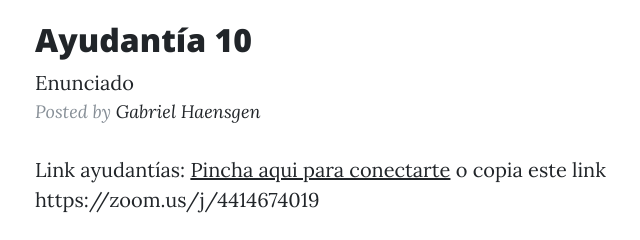
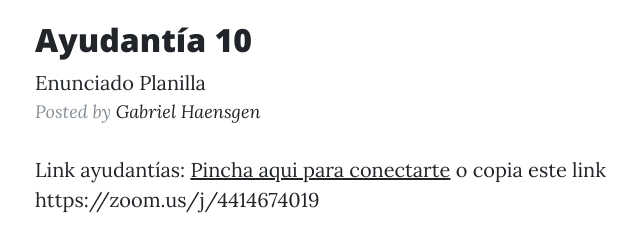
Before and after one commit to Haensgen/gestion-financiera, a website: page index.html in a window 1280 px wide. Shown: the part 2157-2397 px from the top of the page, 240-880 px from the left. Drawn offline with nearby package versions, Linux system fonts and the light colour scheme.

Commit message:
Update index.html

```diff
--- a/index.html
+++ b/index.html
@@ -167,6 +167,7 @@
                          Ayudantía 10
             </h2>
           <a href='ayudantias/ayudantia10.pdf'>Enunciado</a>
+          <a href='ayudantias/ayudantia10.xlsx'>Planilla</a>
                    <p class="post-meta">Posted by
             <a href="https://haensgen.github.io">Gabriel Haensgen</a>
 
```
